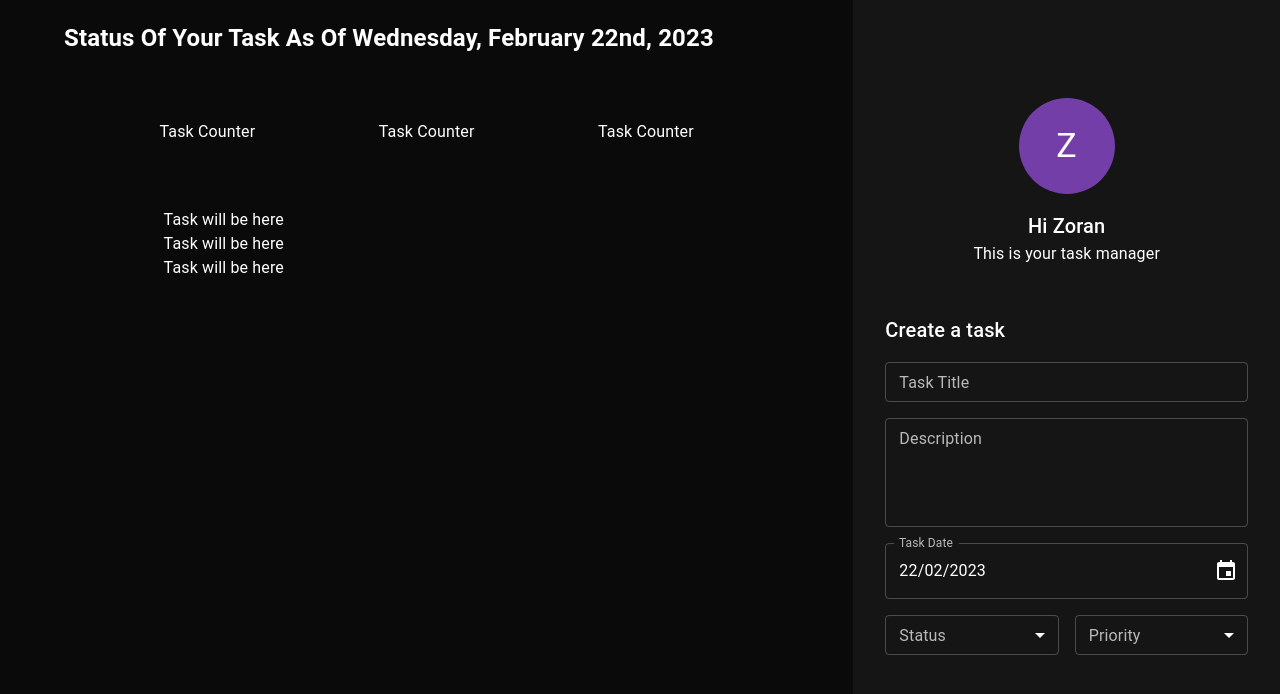
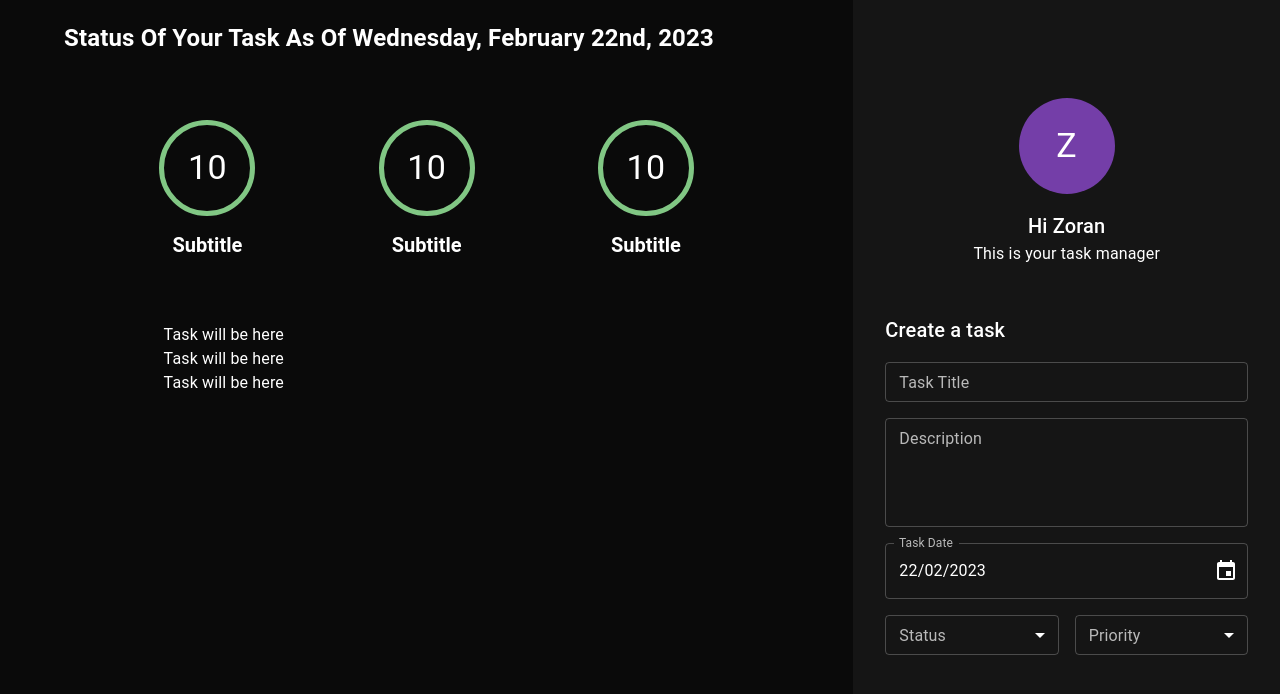
Before and after one commit to ZoranMustac/todo-app, a React (Create React App) app: page / in a window 1280 px wide. Shown: the top 694 px of the page. Built offline with nearby package versions, Linux system fonts and the light colour scheme.

Commit message:
Added correct border colors

```diff
--- /dev/null
+++ b/src/Interfaces/ITaskCounter.ts
@@ -0,0 +1,11 @@
+import { Status } from '../components/createTaskForm/enums/Status';
+
+export type TaskCounterStatusType =
+    | Status.todo
+    | Status.inProgress
+    | Status.completed;
+
+export interface ITaskCounter {
+    count?: number;
+    status?: TaskCounterStatusType;
+}
--- a/src/components/taskArea/taskArea.tsx
+++ b/src/components/taskArea/taskArea.tsx
@@ -1,6 +1,7 @@
 import React, { FC, ReactElement } from 'react';
 import { Box, Grid } from '@mui/material';
 import { format } from 'date-fns';
+import { TaskCounter } from '../taskCounter/taskCounter';
 
 export const TaskArea: FC = (): ReactElement => {
     return (
@@ -26,9 +27,9 @@
                     xs={12}
                     mb={8}
                 >
-                    <Box>Task Counter</Box>
-                    <Box>Task Counter</Box>
-                    <Box>Task Counter</Box>
+                    <TaskCounter />
+                    <TaskCounter />
+                    <TaskCounter />
                 </Grid>
                 <Grid
                     item
--- /dev/null
+++ b/src/components/taskCounter/helpers/emitCorrectBorderColor.ts
@@ -0,0 +1,15 @@
+import { TaskCounterStatusType } from '../../../Interfaces/ITaskCounter';
+import { Status } from '../../createTaskForm/enums/Status';
+
+export const emitCorrectBorderColor = (
+    status: TaskCounterStatusType,
+): string => {
+    switch (status) {
+        case Status.todo:
+            return 'error.light';
+        case Status.inProgress:
+            return 'warning.light';
+        case Status.completed:
+            return 'success.light';
+    }
+};
--- /dev/null
+++ b/src/components/taskCounter/taskCounter.tsx
@@ -0,0 +1,49 @@
+import React, { FC, ReactElement } from 'react';
+import { Avatar, Box, Typography } from '@mui/material';
+import { ITaskCounter } from '../../Interfaces/ITaskCounter';
+import { Status } from '../createTaskForm/enums/Status';
+import { emitCorrectBorderColor } from './helpers/emitCorrectBorderColor';
+
+export const TaskCounter: FC<ITaskCounter> = (
+    props,
+): ReactElement => {
+    const { status = Status.completed, count = 0 } = props;
+    return (
+        <>
+            <Box
+                display="flex"
+                flexDirection="column"
+                justifyContent="space-around"
+                alignItems="center"
+            >
+                <Avatar
+                    sx={{
+                        backgroundColor: 'transparent',
+                        border: '5px solid',
+                        width: '96px',
+                        height: '96px',
+                        marginBottom: '16px',
+                        borderColor: `${emitCorrectBorderColor(
+                            status,
+                        )}`,
+                    }}
+                >
+                    <Typography
+                        color="#ffffff"
+                        variant="h4"
+                    >
+                        10
+                    </Typography>
+                </Avatar>
+                <Typography
+                    color="#ffffff"
+                    fontWeight="bold"
+                    fontSize="20px"
+                    variant="h5"
+                >
+                    Subtitle
+                </Typography>
+            </Box>
+        </>
+    );
+};
```
